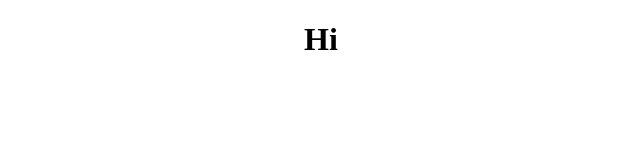
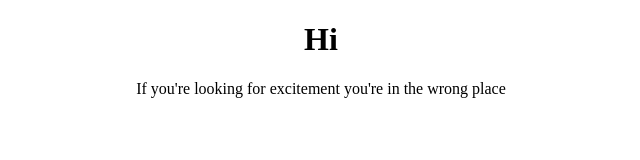
Before and after one commit to Pentomino1/Pentomino1.github.io, a plain HTML site: page index.html in a window 1280 px wide. Shown: the whole page, without its empty margins (319-959 px from the left). Drawn offline with Linux system fonts and the light colour scheme.

Commit message:
I really don't know what to say

```diff
--- a/index.html
+++ b/index.html
@@ -7,5 +7,7 @@
 
 <h1 style="text-align: center;">Hi</h1>
 
+<p style="text-align: center;">If you're looking for excitement you're in the wrong place</p>
+
 </body>
 </html>
```
